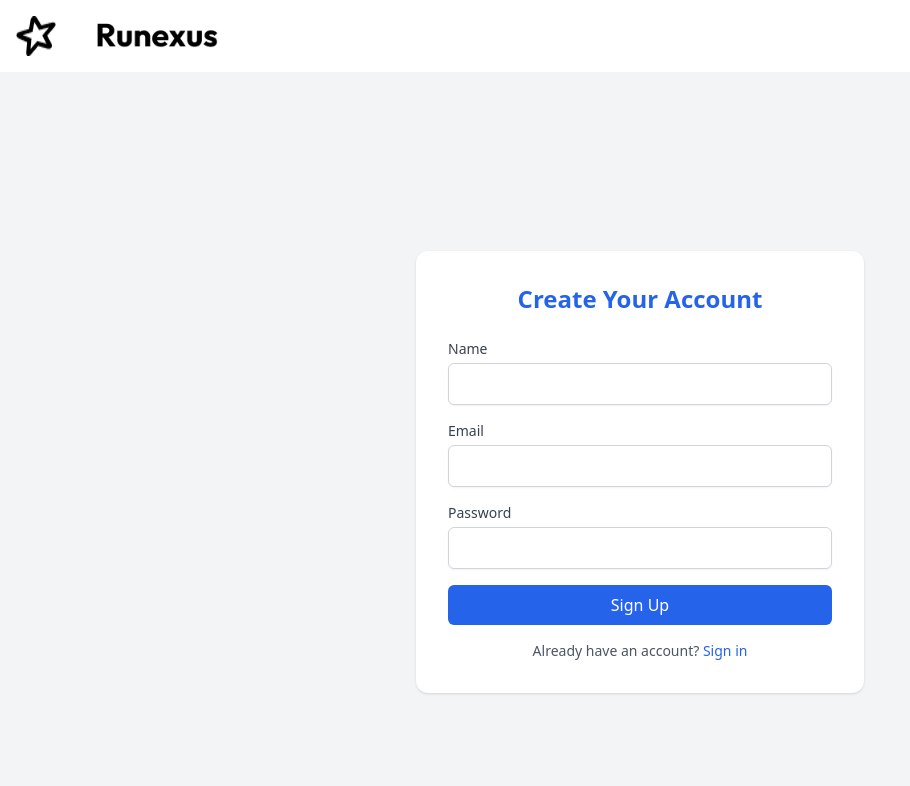
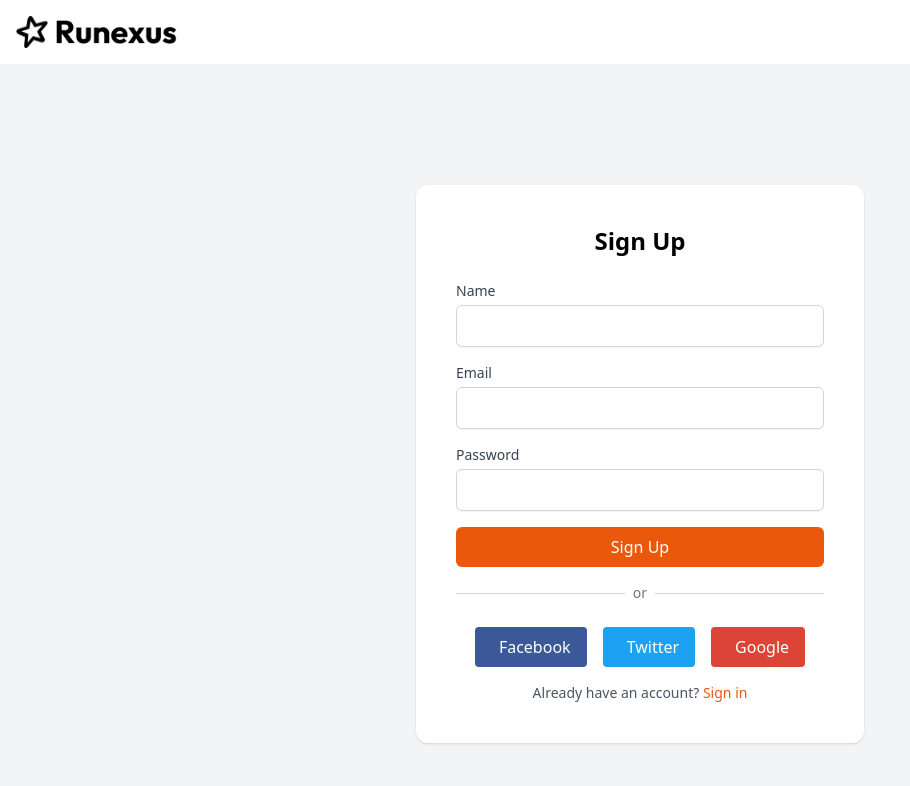
Before and after one commit to busyuri/runexus, a React (Vite) app: page /signup in a window 1280 px wide. Shown: the top 786 px of the page, without its empty margins (0-910 px from the left). Built offline with nearby package versions, Linux system fonts and the light colour scheme.

Commit message:
syncing pages to UI Design

```diff
--- a/src/components/Navbar.jsx
+++ b/src/components/Navbar.jsx
@@ -6,13 +6,11 @@ import logoIcon from '../assets/star.png';
 import logoText from '../assets/runexus-text.png';
 
 export default function Navbar() {
-
     const [messages, setMessages] = useState([
         { id: 1, user: "Alice", text: "Do you run on Sonday?", read: false },
         { id: 2, user: "Bob", text: "Congratz!", read: true },
-    { id: 3, user: "Charlie",  text: "When do you come?", read: false  }
+        { id: 3, user: "Charlie", text: "When do you come?", read: false }
     ]);
-
 
     const location = useLocation();
     const path = location.pathname;
@@ -29,6 +27,12 @@ const [messages, setMessages] = useState([
     const profileRef = useRef();
     const msgRef = useRef();
     const notifRef = useRef();
+    const user = {
+        name: "James",
+        surname: "Bond",
+        profilePicture: ""
+    };
+
 
     useEffect(() => {
         const handleClickOutside = (e) => {
@@ -44,19 +48,16 @@ const [messages, setMessages] = useState([
         <>
             <nav className="bg-white shadow p-4 flex justify-between items-center">
                 <div className="flex items-center space-x-6">
-
-                    <Link to="/" className="flex items-center gap-0.1">
-                        <img src={logoIcon} alt="Runexus Icon" className="w-10 h-10" />
-                        <img src={logoText} alt="Runexus Text" className="h-8" />
+                    <Link to="/" className="flex items-center gap-2">
+                        <img src={logoIcon} alt="Runexus Icon" className="w-8 h-8" />
+                        <img src={logoText} alt="Runexus Text" className="h-6" />
                     </Link>
-
-
 
                     {!isAuthPage && !isLandingPage && (
                         <>
                             <Link
                                 to="/events"
-                                className={`font-medium ${path === "/events" ? "text-black" : "text-gray-700 hover:text-blue-500"}`}
+                                className={`font-medium ${path === "/events" ? "text-black" : "text-gray-700"}`}
                             >
                                 Events
                             </Link>
@@ -80,17 +81,18 @@ const [messages, setMessages] = useState([
                                     Sign Up
                                 </Link>
                             </>
-
-
                         ) : (
                             <>
                                 {/* Messages Icon */}
                                 <div ref={msgRef} className="relative">
-                                    <EnvelopeIcon onClick={() => {
+                                    <EnvelopeIcon
+                                        onClick={() => {
                                             setMsgOpen(!msgOpen);
                                             setNotifOpen(false);
                                             setDropdownOpen(false);
-                                    }} className="w-6 h-6 text-gray-600 hover:text-blue-500 cursor-pointer" />
+                                        }}
+                                        className={`w-6 h-6 cursor-pointer ${msgOpen ? "text-black" : "text-gray-600 hover:text-black"}`}
+                                    />
                                     {msgOpen && (
                                         <div className="absolute right-0 top-8 bg-white shadow rounded-md w-64 p-2 z-50">
                                             <p className="font-semibold px-2 pb-2 border-b">Messages</p>
@@ -119,11 +121,15 @@ const [messages, setMessages] = useState([
 
                                 {/* Notifications Icon */}
                                 <div ref={notifRef} className="relative">
-                                    <BellIcon onClick={() => {
+                                    <BellIcon
+                                        onClick={() => {
                                             setNotifOpen(!notifOpen);
                                             setMsgOpen(false);
                                             setDropdownOpen(false);
-                                    }} className="w-6 h-6 text-gray-600 hover:text-blue-500 cursor-pointer" />
+                                        }}
+                                        className={`w-6 h-6 cursor-pointer ${notifOpen ? "text-black" : "text-gray-600 hover:text-black"}`}
+
+                                    />
                                     {notifOpen && (
                                         <div className="absolute right-0 top-8 bg-white shadow rounded-md w-64 p-2 z-50">
                                             <p className="font-semibold px-2 pb-2 border-b">Notifications</p>
@@ -139,16 +145,28 @@ const [messages, setMessages] = useState([
 
                                 {/* Profile Dropdown */}
                                 <div ref={profileRef} className="relative">
-                                    <img
+                                    <div
                                         onClick={() => {
                                             setDropdownOpen(!dropdownOpen);
                                             setMsgOpen(false);
                                             setNotifOpen(false);
                                         }}
-                                        src="https://i.pravatar.cc/32"
+                                        className="w-8 h-8 flex items-center justify-center rounded-full border cursor-pointer bg-[rgba(230,80,20,0.59)] text-sm font-semibold uppercase text-white overflow-hidden"
+                                    >
+                                        {user.profilePicture ? (
+                                            <img
+                                                src={user.profilePicture}
                                                 alt="Profile"
-                                        className="w-8 h-8 rounded-full border cursor-pointer"
+                                                className="w-8 h-8 object-cover rounded-full"
                                             />
+                                        ) : (
+                                            <>
+                                                {user.name.charAt(0)}
+                                                {user.surname.charAt(0)}
+                                            </>
+                                        )}
+                                    </div>
+
                                     {dropdownOpen && (
                                         <div className="absolute right-0 top-12 bg-white shadow-md rounded-md w-40 z-50">
                                             <Link
@@ -170,6 +188,7 @@ const [messages, setMessages] = useState([
                                         </div>
                                     )}
                                 </div>
+
                             </>
                         )}
                     </div>
--- a/src/pages/SignInPage.jsx
+++ b/src/pages/SignInPage.jsx
@@ -34,14 +34,14 @@ export default function SignInPage() {
 
     return (
         <div className="min-h-screen flex items-center justify-center bg-gray-100 px-4">
-            <div className="max-w-md w-full bg-white p-8 rounded-xl shadow">
-                <h2 className="text-2xl font-bold text-blue-600 text-center mb-6">Sign In to Runexus</h2>
+            <div className="max-w-md w-full bg-white p-10 rounded-xl shadow">
+                <h2 className="text-2xl font-bold text-black-600 text-center mb-6">Sign In </h2>
                 <form onSubmit={handleSubmit} className="space-y-4">
                     <div>
                         <label className="block text-sm font-medium text-gray-700">Email</label>
                         <input
                             type="email"
-                            className="mt-1 block w-full border border-gray-300 rounded-md p-2 shadow-sm focus:ring-blue-500 focus:border-blue-500"
+                            className="mt-1 block w-full border border-gray-300 rounded-md p-2 shadow-sm focus:ring-orange-500 focus:border-orange-500"
                             value={email}
                             onChange={(e) => setEmail(e.target.value)}
                             required
@@ -59,13 +59,39 @@ export default function SignInPage() {
                     </div>
                     <button
                         type="submit"
-                        className="w-full bg-blue-600 text-white py-2 rounded-md hover:bg-blue-700 transition"
+                        className="w-full bg-orange-600 text-white py-2 rounded-md hover:bg-orange-700 transition"
                     >
                         Sign In
                     </button>
+                    <div className="my-4 flex items-center justify-center">
+                        <div className="w-full h-px bg-gray-300" />
+                        <span className="px-2 text-sm text-gray-500">or</span>
+                        <div className="w-full h-px bg-gray-300" />
+                    </div>
+
+                    <div className="flex justify-center space-x-4 mt-6">
+                        {/* Facebook */}
+                        <button className="flex items-center space-x-2 bg-[#3b5998] text-white px-4 py-2 rounded">
+                            <i className="fab fa-facebook-f"></i>
+                            <span>Facebook</span>
+                        </button>
+
+                        {/* Twitter */}
+                        <button className="flex items-center space-x-2 bg-[#1DA1F2] text-white px-4 py-2 rounded">
+                            <i className="fab fa-twitter"></i>
+                            <span>Twitter</span>
+                        </button>
+
+                        {/* Google */}
+                        <button className="flex items-center space-x-2 bg-[#DB4437] text-white px-4 py-2 rounded">
+                            <i className="fab fa-google"></i>
+                            <span>Google</span>
+                        </button>
+                    </div>
+
                 </form>
                 <p className="text-sm text-center mt-4 text-gray-600">
-                    Don't have an account? <Link to="/signup" className="text-blue-600 hover:underline">Sign up</Link>
+                    Don't have an account? <Link to="/signup" className="text-orange-600 hover:underline">Sign up</Link>
                 </p>
             </div>
         </div>
--- a/src/pages/SignUpPage.jsx
+++ b/src/pages/SignUpPage.jsx
@@ -21,8 +21,8 @@ export default function SignUpPage() {
 
     return (
         <div className="min-h-screen flex items-center justify-center bg-gray-100 px-4">
-            <div className="max-w-md w-full bg-white p-8 rounded-xl shadow">
-                <h2 className="text-2xl font-bold text-blue-600 text-center mb-6">Create Your Account</h2>
+            <div className="max-w-md w-full bg-white p-10 rounded-xl shadow">
+                <h2 className="text-2xl font-bold text-black-600 text-center mb-6">Sign Up</h2>
                 <form onSubmit={handleSubmit} className="space-y-4">
                     <div>
                         <label className="block text-sm font-medium text-gray-700">Name</label>
@@ -32,7 +32,7 @@ export default function SignUpPage() {
                             required
                             value={form.name}
                             onChange={handleChange}
-                            className="mt-1 w-full border border-gray-300 rounded-md p-2 shadow-sm focus:ring-blue-500 focus:border-blue-500"
+                            className="mt-1 w-full border border-gray-300 rounded-md p-2 shadow-sm focus:ring-orange-500 focus:border-orange-500"
                         />
                     </div>
                     <div>
@@ -43,7 +43,7 @@ export default function SignUpPage() {
                             required
                             value={form.email}
                             onChange={handleChange}
-                            className="mt-1 w-full border border-gray-300 rounded-md p-2 shadow-sm focus:ring-blue-500 focus:border-blue-500"
+                            className="mt-1 w-full border border-gray-300 rounded-md p-2 shadow-sm focus:ring-orange-500 focus:border-orange-500"
                         />
                     </div>
                     <div>
@@ -54,18 +54,47 @@ export default function SignUpPage() {
                             required
                             value={form.password}
                             onChange={handleChange}
-                            className="mt-1 w-full border border-gray-300 rounded-md p-2 shadow-sm focus:ring-blue-500 focus:border-blue-500"
+                            className="mt-1 w-full border border-gray-300 rounded-md p-2 shadow-sm focus:ring-orange-500 focus:border-orange-500"
                         />
                     </div>
                     <button
                         type="submit"
-                        className="w-full bg-blue-600 text-white py-2 rounded-md hover:bg-blue-700 transition"
+                        className="w-full bg-orange-600 text-white py-2 rounded-md hover:bg-orange-700 transition"
                     >
                         Sign Up
                     </button>
                 </form>
+
+
+                <div className="my-4 flex items-center justify-center">
+                    <div className="w-full h-px bg-gray-300" />
+                    <span className="px-2 text-sm text-gray-500">or</span>
+                    <div className="w-full h-px bg-gray-300" />
+                </div>
+
+                <div className="flex justify-center space-x-4 mt-6">
+                    {/* Facebook */}
+                    <button className="flex items-center space-x-2 bg-[#3b5998] text-white px-4 py-2 rounded">
+                        <i className="fab fa-facebook-f"></i>
+                        <span>Facebook</span>
+                    </button>
+
+                    {/* Twitter */}
+                    <button className="flex items-center space-x-2 bg-[#1DA1F2] text-white px-4 py-2 rounded">
+                        <i className="fab fa-twitter"></i>
+                        <span>Twitter</span>
+                    </button>
+
+                    {/* Google */}
+                    <button className="flex items-center space-x-2 bg-[#DB4437] text-white px-4 py-2 rounded">
+                        <i className="fab fa-google"></i>
+                        <span>Google</span>
+                    </button>
+                </div>
+
+
                 <p className="text-sm text-center mt-4 text-gray-600">
-                    Already have an account? <Link to="/signin" className="text-blue-600 hover:underline">Sign in</Link>
+                    Already have an account? <Link to="/signin" className="text-orange-600 hover:underline">Sign in</Link>
                 </p>
             </div>
         </div>
```
Also changed, not shown: src/pages/EventsPage.jsx (+7 -0 lines), src/pages/ForumPage.jsx (+5 -4 lines), src/assets/runexus-text.png. Lines whose indentation alone changed are shown as unchanged.
